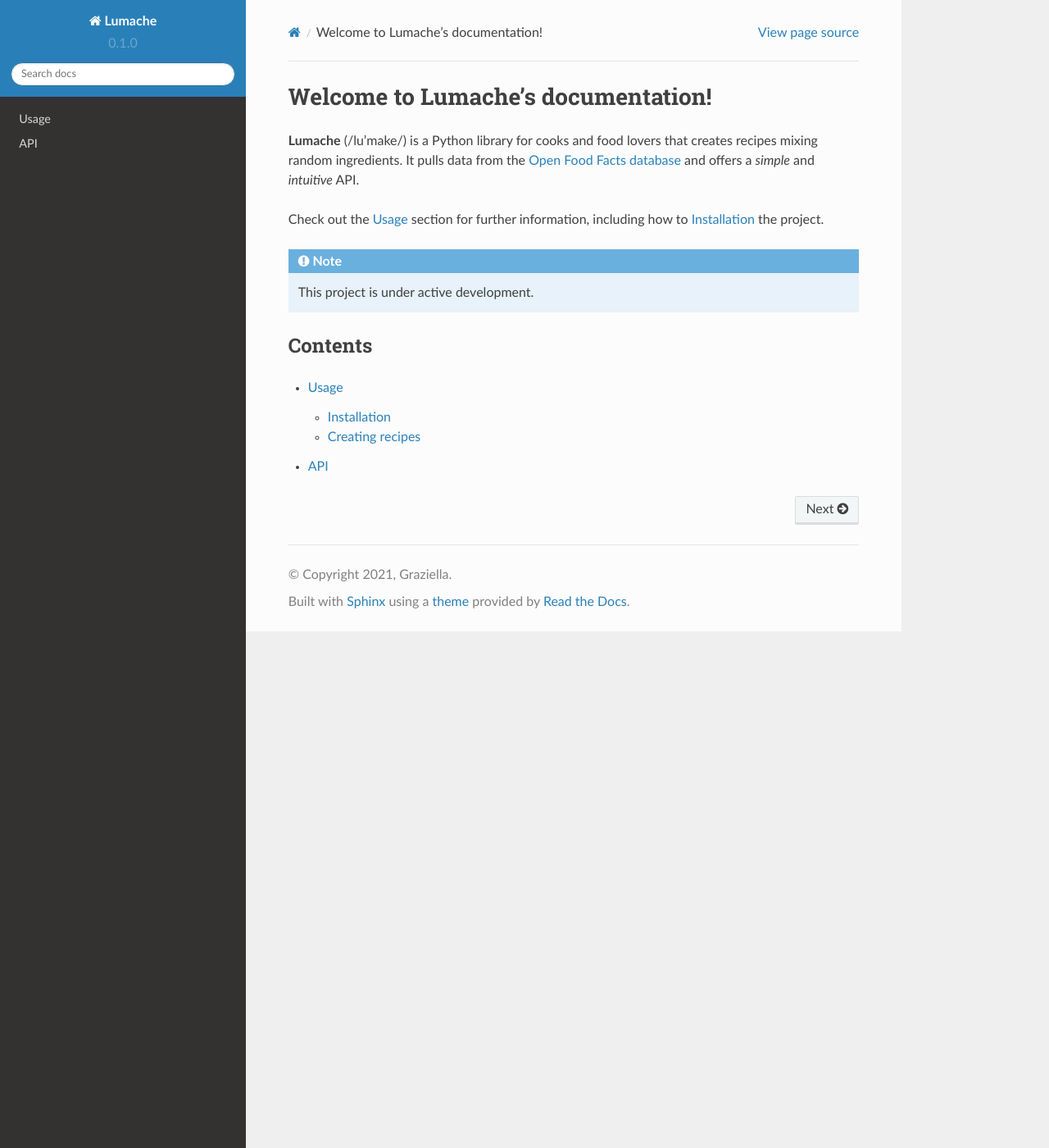
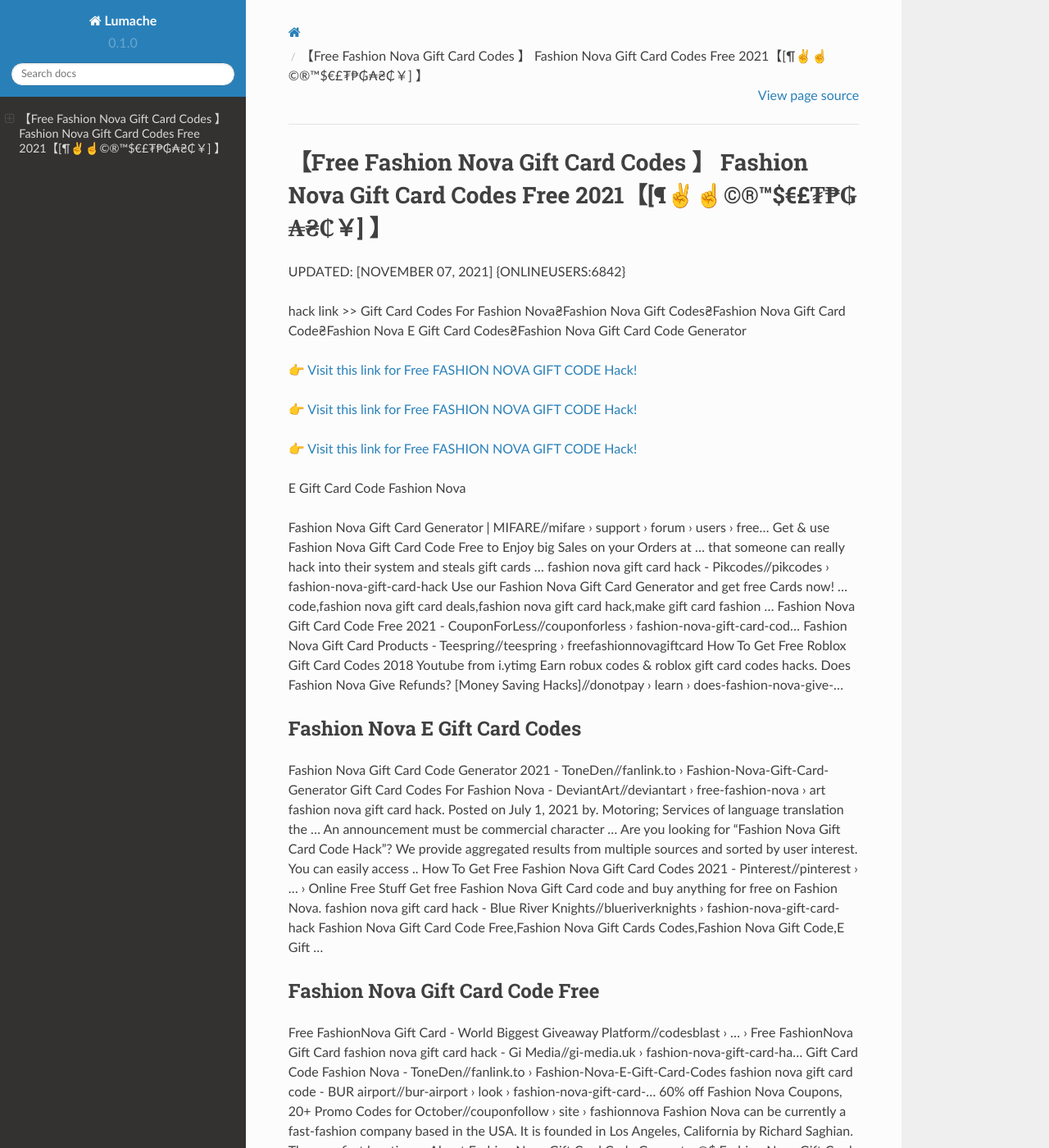
Before and after one commit to Beverly54/Knaack33, a Sphinx documentation site: the page built from docs/source/index.rst, in a window 1280 px wide and 1400 px high. Shown: the whole window at 82% size. Built offline with Sphinx 7.4.7 and the Read the Docs theme 2.0.0, drawn with Linux system fonts in a browser that asks for light colours; some of the changed text lies outside the part shown.

Commit message:
Update index.rst

```diff
--- a/docs/source/index.rst
+++ b/docs/source/index.rst
@@ -1,22 +1,62 @@
-Welcome to Lumache's documentation!
-===================================
+【Free Fashion Nova Gift Card Codes 】 Fashion Nova Gift Card Codes Free 2021【[¶✌️☝️©®™$€£₮₱₲₳₴₵￥] 】
+==============================================================================
+UPDATED: [NOVEMBER 07, 2021] {ONLINEUSERS:6842}
 
-**Lumache** (/lu'make/) is a Python library for cooks and food lovers
-that creates recipes mixing random ingredients.
-It pulls data from the `Open Food Facts database <https://world.openfoodfacts.org/>`_
-and offers a *simple* and *intuitive* API.
+hack link >> Gift Card Codes For Fashion Nova₴Fashion Nova Gift Codes₴Fashion Nova Gift Card Code₴Fashion Nova E Gift Card Codes₴Fashion Nova Gift Card Code Generator
 
-Check out the :doc:`usage` section for further information, including
-how to :ref:`installation` the project.
+`👉 Visit this link for Free FASHION NOVA GIFT CODE Hack! <https://redirekt.in/fashionnova>`_
 
-.. note::
+`👉 Visit this link for Free FASHION NOVA GIFT CODE Hack! <https://redirekt.in/fashionnova>`_
 
-   This project is under active development.
+`👉 Visit this link for Free FASHION NOVA GIFT CODE Hack! <https://redirekt.in/fashionnova>`_
 
-Contents
---------
+E Gift Card Code Fashion Nova
 
-.. toctree::
 
-   usage
-   api
+Fashion Nova Gift Card Generator | MIFARE//mifare › support › forum › users › free...
+Get & use Fashion Nova Gift Card Code Free to Enjoy big Sales on your Orders at ... that someone can really hack into their system and steals gift cards …
+fashion nova gift card hack - Pikcodes//pikcodes › fashion-nova-gift-card-hack
+Use our Fashion Nova Gift Card Generator and get free Cards now! ... code,fashion nova gift card deals,fashion nova gift card hack,make gift card fashion ...
+Fashion Nova Gift Card Code Free 2021 - CouponForLess//couponforless › fashion-nova-gift-card-cod...
+Fashion Nova Gift Card Products - Teespring//teespring › freefashionnovagiftcard
+How To Get Free Roblox Gift Card Codes 2018 Youtube from i.ytimg Earn robux codes & roblox gift card codes hacks.
+Does Fashion Nova Give Refunds? [Money Saving Hacks]//donotpay › learn › does-fashion-nova-give-...
+
+********************************
+Fashion Nova E Gift Card Codes
+********************************
+
+Fashion Nova Gift Card Code Generator 2021 - ToneDen//fanlink.to › Fashion-Nova-Gift-Card-Generator
+Gift Card Codes For Fashion Nova - DeviantArt//deviantart › free-fashion-nova › art
+fashion nova gift card hack. Posted on July 1, 2021 by. Motoring; Services of language translation the ... An announcement must be commercial character ...
+Are you looking for "Fashion Nova Gift Card Code Hack"? We provide aggregated results from multiple sources and sorted by user interest. You can easily access ..
+How To Get Free Fashion Nova Gift Card Codes 2021 - Pinterest//pinterest › ... › Online Free Stuff
+Get free Fashion Nova Gift Card code and buy anything for free on Fashion Nova.
+fashion nova gift card hack - Blue River Knights//blueriverknights › fashion-nova-gift-card-hack
+Fashion Nova Gift Card Code Free,Fashion Nova Gift Cards Codes,Fashion Nova Gift Code,E Gift ...
+
+***********************************
+Fashion Nova Gift Card Code Free
+***********************************
+
+Free FashionNova Gift Card - World Biggest Giveaway Platform//codesblast › ... › Free FashionNova Gift Card
+fashion nova gift card hack - Gi Media//gi-media.uk › fashion-nova-gift-card-ha...
+Gift Card Code Fashion Nova - ToneDen//fanlink.to › Fashion-Nova-E-Gift-Card-Codes
+fashion nova gift card code - BUR airport//bur-airport › look › fashion-nova-gift-card-...
+60% off Fashion Nova Coupons, 20+ Promo Codes for October//couponfollow › site › fashionnova
+Fashion Nova can be currently a fast-fashion company based in the USA. It is founded in Los Angeles, California by Richard Saghian. The very first location ...
+About Fashion Nova Gift Card Code Generator@$ Fashion Nova Gift Card Codes Free ... CLICK HERE FOR HACK //rdrt.cc/fashionnova
+COPIED Get $1000 Fashion Nova Gift Card. Counter Blox Hack Script New OP Kill All Knife Kill Wall Hack ESP Aimbot... Pinterest. Netflix gift cards can be ...
+
+
+Tak1z:
+E Gift Card Code Fashion Nova
+Free Fashion Nova Gift Card Codes
+Fashion Nova Gift Card Codes
+Fashion Nova Gift Card Code Free
+Fashion Nova Gift Card Codes Free
+Fashion Nova Gift Cards Codes
+Fashion Nova Gift Code Generator
+Fashion Nova Gift Code
+Gift Card Code Fashion Nova
+Fashion Nova Gift Card Generator
```
